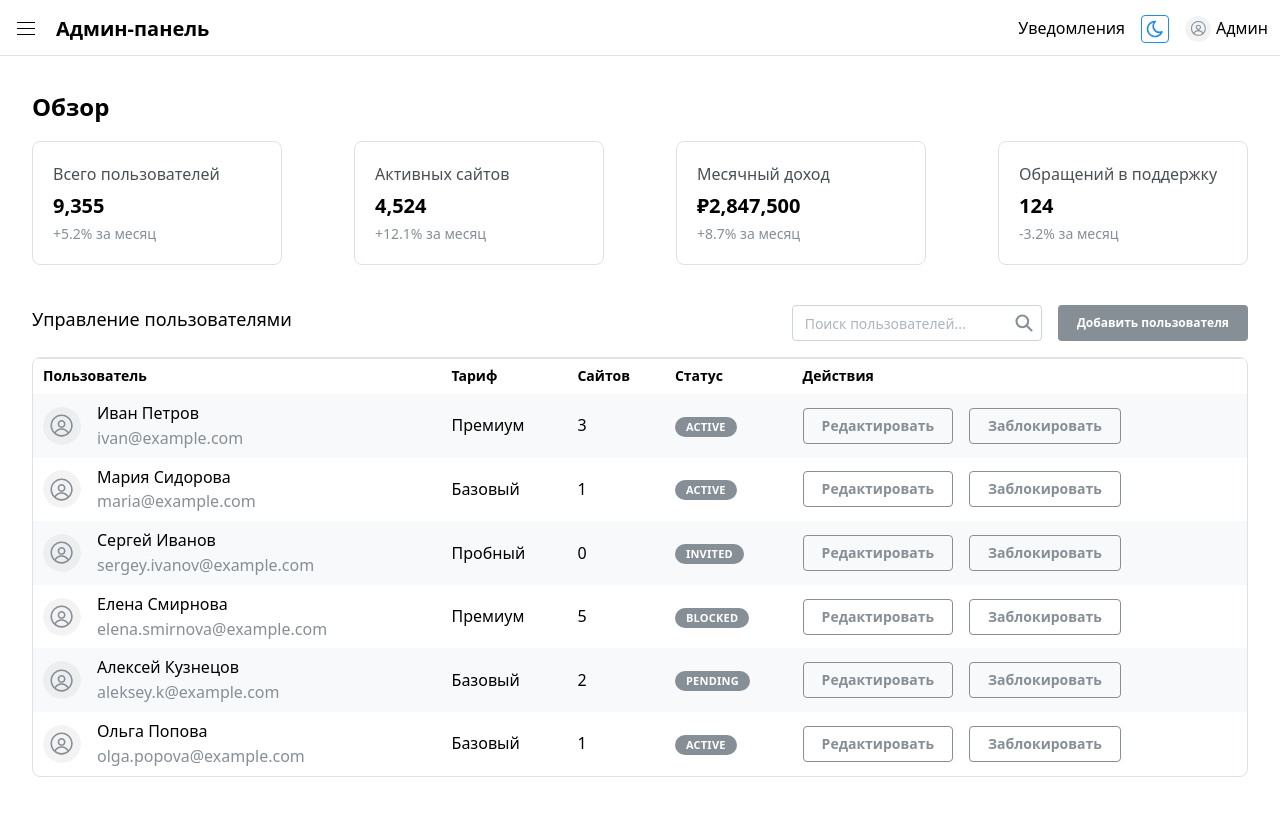
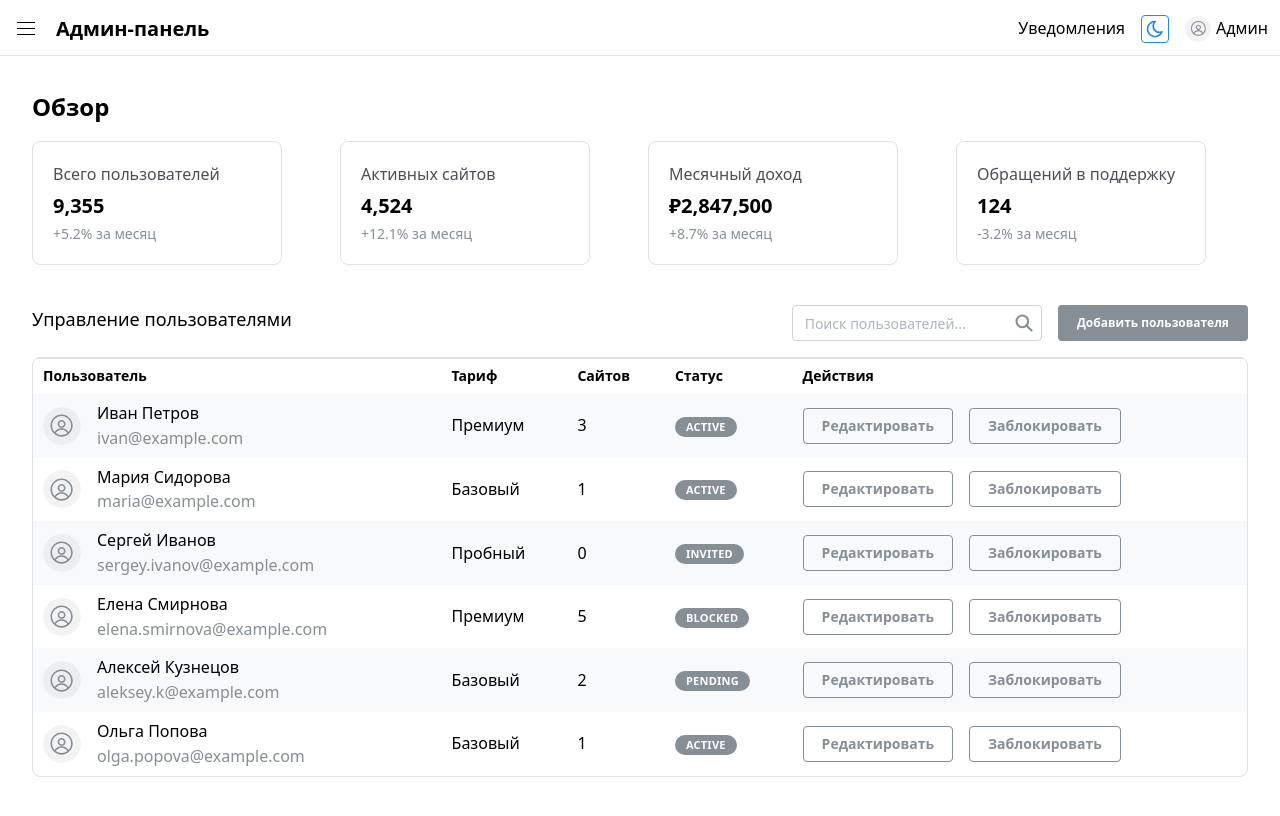
Before and after one commit to M-a-K-s-1-M/neshopify, a React (Vite) app in the folder admin-frontend/: page / in a window 1280 px wide. Shown: the top 816 px of the page. Built offline with nearby package versions, Linux system fonts and the light colour scheme.

Commit message:
Изменит положение блока аналитики на странице Обзор

```diff
--- a/admin-frontend/src/widgets/site-analytics-block/index.tsx
+++ b/admin-frontend/src/widgets/site-analytics-block/index.tsx
@@ -1,12 +1,16 @@
 import dashboardCards from "@/shared/mocks/dashboardCards";
-import { Group } from "@mantine/core";
+import { Grid } from "@mantine/core";
 import { AnalyticsCard } from "./ui";
 
 
 export function SiteAnalyticsBlock() {
     return (
-        <Group w={'wrap'} justify="space-between" gap={'xs'}>
-            {dashboardCards?.map(card => <AnalyticsCard key={card.id} card={card} />)}
-        </Group>
+        <Grid grow>
+            {dashboardCards?.map(card =>
+                <Grid.Col key={card.id} span={3}>
+                    <AnalyticsCard card={card} />
+                </Grid.Col>
+            )}
+        </Grid>
     )
 }
```
